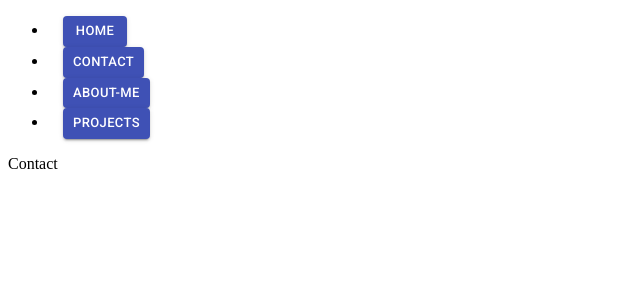
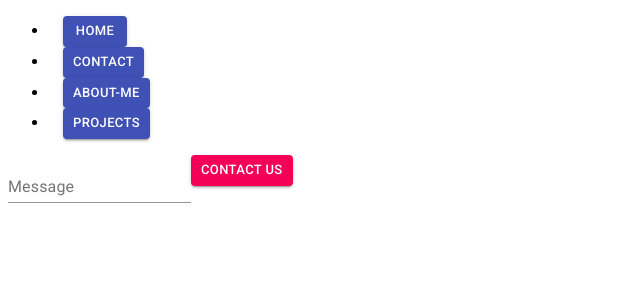
Before and after one commit to olninio/2019.07.30_router, a React (Create React App) app: page /contact in a window 1280 px wide. Shown: the top 300 px of the page, without its empty margins (0-640 px from the left). Built offline with nearby package versions, Linux system fonts and the light colour scheme.

Commit message:
added textField

```diff
--- a/src/App.js
+++ b/src/App.js
@@ -22,7 +22,7 @@ const App = () => (
         <CustomLink to={'/contact'}>contact</CustomLink>
       </li>
       <li>
-        <CustomLink to={'//about-me'}>about-me</CustomLink>
+        <CustomLink to={'/about-me'}>about-me</CustomLink>
       </li>
       <li>
        <CustomLink to={'/projects'}>projects</CustomLink>
--- a/src/Contact.js
+++ b/src/Contact.js
@@ -1,8 +1,19 @@
 import React from 'react';
+
+import { Button } from '@material-ui/core';
+import TextField from '@material-ui/core/TextField';
 
 const Contact = (props) => (
   <div>
-    Contact
+    <TextField
+        label="Message"
+    />
+    <Button
+      variant = {'contained'}
+      color = {'secondary'}
+      size = {'small'}>
+      Contact Us
+    </Button>
   </div>
 
 )
```
